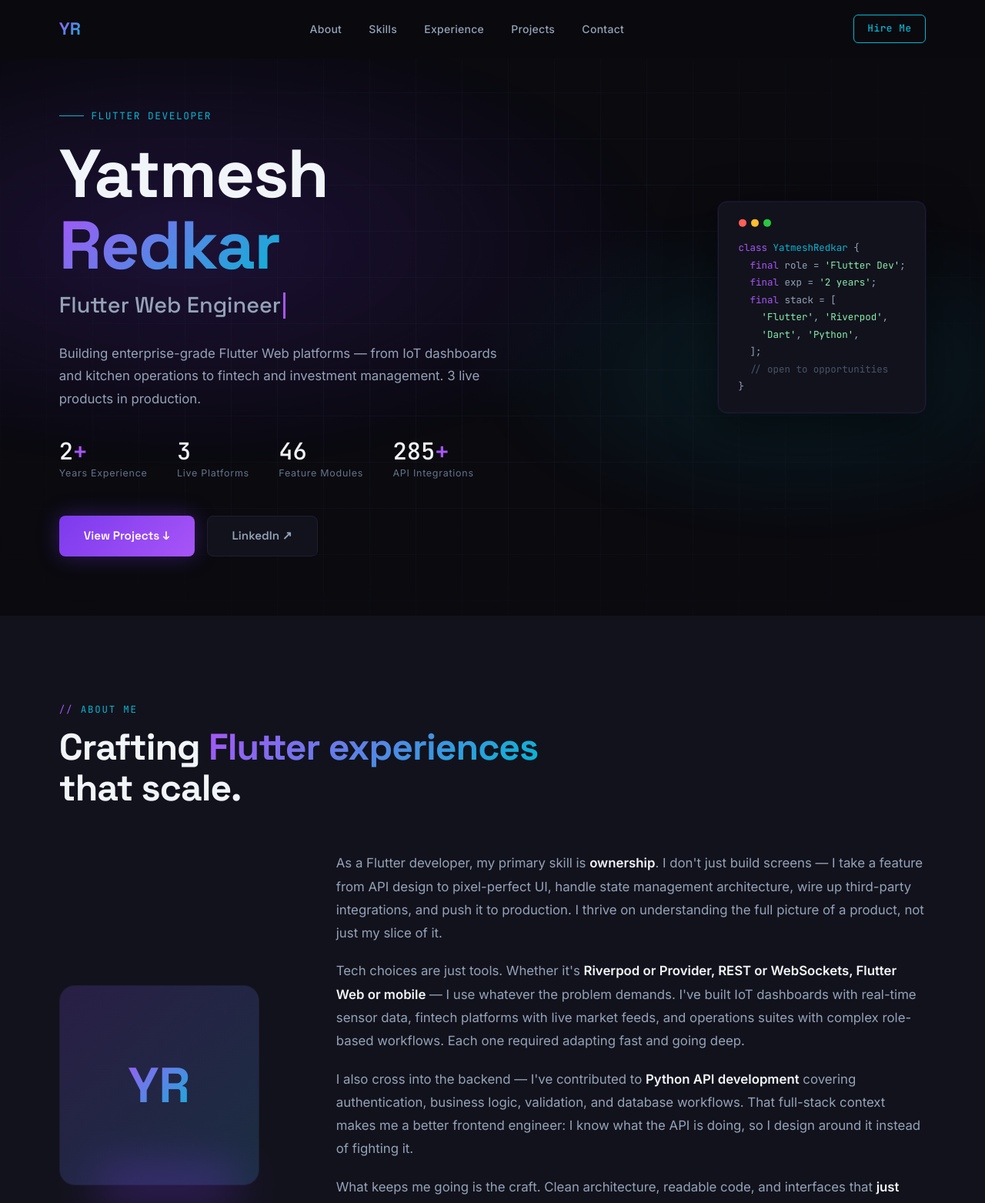
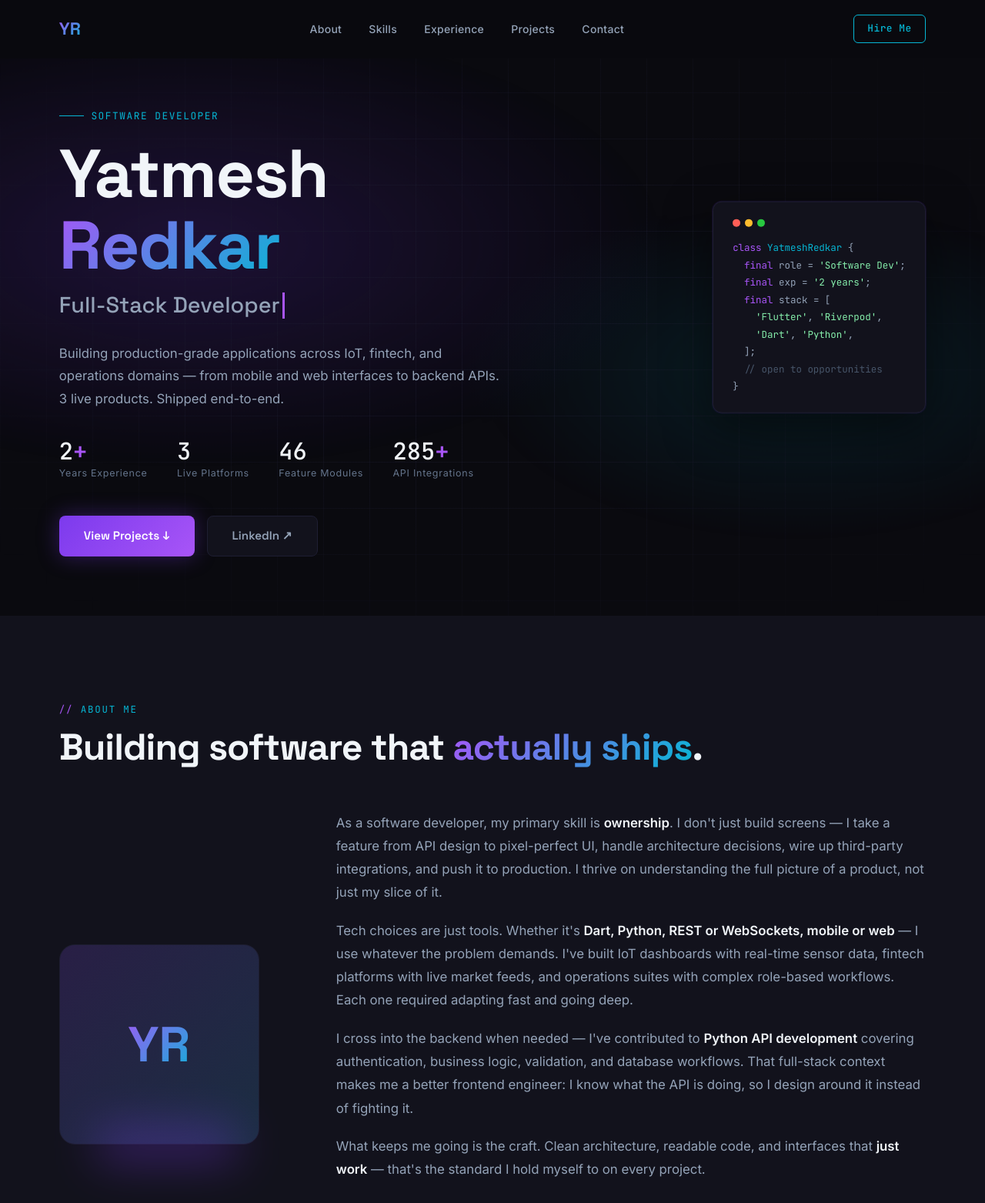
Before and after one commit to yatmeshR/yatmeshr.github.io, a plain HTML site: page index.html in a window 1280 px wide. Shown: the top 1563 px of the page at 77% size. Drawn offline with Linux system fonts and the light colour scheme.

Commit message:
Update index.html

```diff
--- a/index.html
+++ b/index.html
@@ -3,7 +3,7 @@
 <head>
 <meta charset="UTF-8" />
 <meta name="viewport" content="width=device-width, initial-scale=1.0" />
-<title>Yatmesh Redkar — Flutter Developer</title>
+<title>Yatmesh Redkar — Software Developer</title>
 <link rel="preconnect" href="https://fonts.googleapis.com" />
 <link rel="preconnect" href="https://fonts.gstatic.com" crossorigin />
 <link href="https://fonts.googleapis.com/css2?family=Space+Grotesk:wght@300;400;500;600;700&family=Inter:wght@300;400;500;600&family=JetBrains+Mono:wght@400;500&display=swap" rel="stylesheet" />
@@ -461,11 +461,11 @@
   <div class="hero-grid"></div>
 
   <div class="hero-content">
-    <div class="hero-eyebrow">Flutter Developer</div>
+    <div class="hero-eyebrow">Software Developer</div>
     <h1 class="hero-name">Yatmesh<br /><span>Redkar</span></h1>
     <p class="hero-role" id="typewriter"><span class="cursor"></span></p>
     <p class="hero-bio">
-      Building enterprise-grade Flutter Web platforms — from IoT dashboards and kitchen operations to fintech and investment management. 3 live products in production.
+      Building production-grade applications across IoT, fintech, and operations domains — from mobile and web interfaces to backend APIs. 3 live products. Shipped end-to-end.
     </p>
     <div class="hero-stats">
       <div class="stat-item">
@@ -494,7 +494,7 @@
   <div class="hero-code-card">
     <div class="code-dot"><span></span><span></span><span></span></div>
     <div class="code-line"><span class="kw">class</span> <span class="cls">YatmeshRedkar</span> {</div>
-    <div class="code-line">&nbsp;&nbsp;<span class="kw">final</span> role = <span class="str">'Flutter Dev'</span>;</div>
+    <div class="code-line">&nbsp;&nbsp;<span class="kw">final</span> role = <span class="str">'Software Dev'</span>;</div>
     <div class="code-line">&nbsp;&nbsp;<span class="kw">final</span> exp = <span class="str">'2 years'</span>;</div>
     <div class="code-line">&nbsp;&nbsp;<span class="kw">final</span> stack = [</div>
     <div class="code-line">&nbsp;&nbsp;&nbsp;&nbsp;<span class="str">'Flutter'</span>, <span class="str">'Riverpod'</span>,</div>
@@ -508,7 +508,7 @@
 <!-- ABOUT -->
 <section id="about">
   <div class="section-label reveal">about me</div>
-  <h2 class="section-title reveal">Crafting <em>Flutter experiences</em><br />that scale.</h2>
+  <h2 class="section-title reveal">Building software that <em>actually ships</em>.</h2>
   <div class="about-grid">
     <div class="avatar-wrap reveal">
       <div class="avatar">
@@ -518,13 +518,13 @@
     </div>
     <div class="about-text reveal">
       <p>
-        As a Flutter developer, my primary skill is <strong>ownership</strong>. I don't just build screens — I take a feature from API design to pixel-perfect UI, handle state management architecture, wire up third-party integrations, and push it to production. I thrive on understanding the full picture of a product, not just my slice of it.
+        As a software developer, my primary skill is <strong>ownership</strong>. I don't just build screens — I take a feature from API design to pixel-perfect UI, handle architecture decisions, wire up third-party integrations, and push it to production. I thrive on understanding the full picture of a product, not just my slice of it.
       </p>
       <p>
-        Tech choices are just tools. Whether it's <strong>Riverpod or Provider, REST or WebSockets, Flutter Web or mobile</strong> — I use whatever the problem demands. I've built IoT dashboards with real-time sensor data, fintech platforms with live market feeds, and operations suites with complex role-based workflows. Each one required adapting fast and going deep.
+        Tech choices are just tools. Whether it's <strong>Dart, Python, REST or WebSockets, mobile or web</strong> — I use whatever the problem demands. I've built IoT dashboards with real-time sensor data, fintech platforms with live market feeds, and operations suites with complex role-based workflows. Each one required adapting fast and going deep.
       </p>
       <p>
-        I also cross into the backend — I've contributed to <strong>Python API development</strong> covering authentication, business logic, validation, and database workflows. That full-stack context makes me a better frontend engineer: I know what the API is doing, so I design around it instead of fighting it.
+        I cross into the backend when needed — I've contributed to <strong>Python API development</strong> covering authentication, business logic, validation, and database workflows. That full-stack context makes me a better frontend engineer: I know what the API is doing, so I design around it instead of fighting it.
       </p>
       <p>
         What keeps me going is the craft. Clean architecture, readable code, and interfaces that <strong>just work</strong> — that's the standard I hold myself to on every project.
@@ -611,7 +611,7 @@
       <div class="exp-body">
         <div class="exp-header">
           <div>
-            <div class="exp-role">Flutter Developer</div>
+            <div class="exp-role">Software Developer</div>
             <div class="exp-role" style="font-size:.95rem;font-weight:500;color:var(--violet-light)">DITS</div>
           </div>
           <div class="exp-date">April 2024 – Present</div>
@@ -619,8 +619,8 @@
         <ul class="exp-bullets">
           <li>Built Base Kitchen — a full kitchen operations platform for restaurant chains — covering everything from ingredient procurement and inventory to production batches, sales checkout, and order tracking across 15 modules. Integrated 25+ authenticated REST endpoints and contributed to the Python backend for auth, validation, and business logic.</li>
           <li>Built BEAM, an IoT smart lighting management dashboard, integrating 60+ API routes for real-time RGB control, sensor monitoring, and energy analytics. The trickiest part was building interactive DXF floor-plan visualization with polygon-mapped equipment coordinates and heatmap-style zone status — something I'd never done before and had to figure out from scratch.</li>
-          <li>Worked as a primary Flutter contributor on The CA Office — a large-scale business platform with 17 modules and 200+ API definitions spanning timesheets, CRM, accounting, procurement, and investment management. Integrated WebSocket-based live market feeds, Razorpay payments, and CSV/Excel/PDF report exports.</li>
-          <li>Across all three products, I architected the Flutter codebase the same way: feature-based folder structure, Riverpod for state, repository/service layers, typed models, and centralized error handling — so the codebase stays readable as it grows.</li>
+          <li>Worked as a primary contributor on The CA Office — a large-scale business platform with 17 modules and 200+ API definitions spanning timesheets, CRM, accounting, procurement, and investment management. Integrated WebSocket-based live market feeds, Razorpay payments, and CSV/Excel/PDF report exports.</li>
+          <li>Across all three products, I architected the codebase the same way: feature-based folder structure, state management with Riverpod, repository/service layers, typed models, and centralized error handling — so the codebase stays readable as it grows.</li>
         </ul>
       </div>
     </div>
@@ -629,7 +629,7 @@
       <div class="exp-body">
         <div class="exp-header">
           <div>
-            <div class="exp-role">Flutter Developer Intern</div>
+            <div class="exp-role">Software Developer Intern</div>
             <div class="exp-role" style="font-size:.95rem;font-weight:500;color:var(--cyan)">Futurehire</div>
           </div>
           <div class="exp-date">Nov 2023 – March 2024</div>
@@ -731,7 +731,7 @@
     <div class="section-label reveal">get in touch</div>
     <h2 class="section-title reveal">Let's <em>work together</em></h2>
     <p class="contact-sub reveal">
-      I'm currently open to Flutter Developer roles in the 10–12 LPA range. If you're building something interesting or just want to talk Flutter, I'd love to hear from you.
+      I'm currently open to Software Developer roles. If you're building something interesting or just want to talk tech, I'd love to hear from you.
     </p>
     <div class="contact-links reveal">
       <a href="mailto:yatmesh2001@gmail.com" class="contact-link">
@@ -756,7 +756,7 @@
 
 <!-- FOOTER -->
 <footer>
-  <p>Designed & built by <span>Yatmesh Redkar</span> · 2024 · Flutter Developer</p>
+  <p>Designed & built by <span>Yatmesh Redkar</span> · 2024 · Software Developer</p>
 </footer>
 
 <script>
@@ -768,11 +768,11 @@
 
   // Typewriter effect
   const roles = [
-    'Flutter Developer',
-    'Flutter Web Engineer',
-    'UI/UX Architect',
-    'Riverpod Specialist',
-    'Full-Stack Flutter Dev',
+    'Software Developer',
+    'Full-Stack Developer',
+    'UI/UX Engineer',
+    'Mobile App Developer',
+    'API Integration Expert',
   ];
   const tw = document.getElementById('typewriter');
   let roleIdx = 0, charIdx = 0, deleting = false;
```
